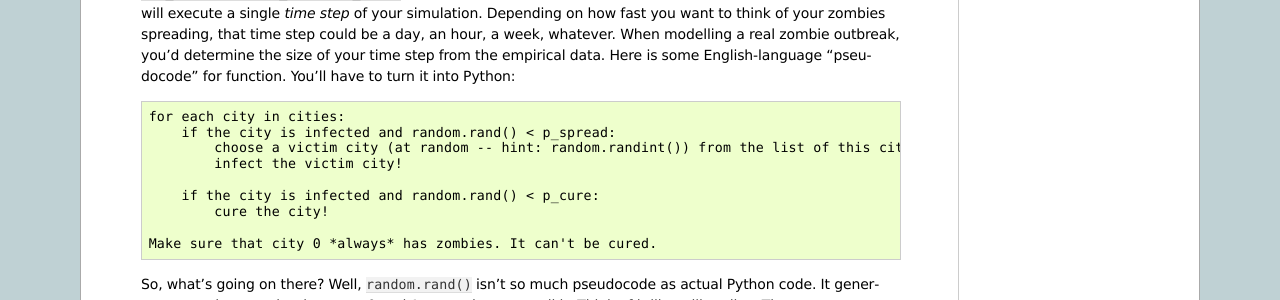
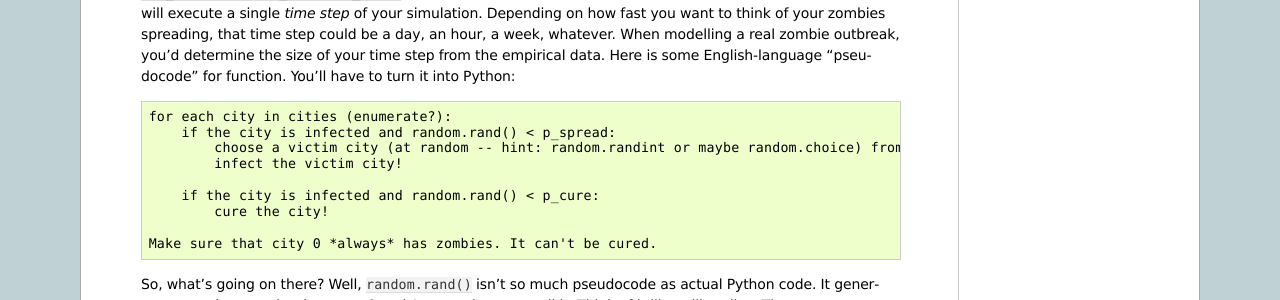
Before and after one commit to jameshughes89/cs101, a Sphinx documentation site: the page built from source/asn2.rst, in a window 1280 px wide and 900 px high, scrolled down 5083 px. Shown: the part 151-451 px from the top of the window. Built offline with Sphinx 7.4.7, drawn with Linux system fonts in a browser that asks for light colours.

Commit message:
Include choice and enumerate

```diff
--- a/source/asn2.rst
+++ b/source/asn2.rst
@@ -142,9 +142,9 @@ Write the following functions:
 
 3. ``sim_step(cities,p_spread,p_cure)``. This is the most important function in the assignment. This function will execute a single *time step* of your simulation. Depending on how fast you want to think of your zombies spreading, that time step could be a day, an hour, a week, whatever. When modelling a real zombie outbreak, you'd determine the size of your time step from the empirical data. Here is some English-language "pseudocode" for function. You'll have to turn it into Python::
 
-    for each city in cities:
+    for each city in cities (enumerate?):
         if the city is infected and random.rand() < p_spread:
-            choose a victim city (at random -- hint: random.randint()) from the list of this city's neighbours
+            choose a victim city (at random -- hint: random.randint or maybe random.choice) from the list of this city's neighbours
             infect the victim city!
 
         if the city is infected and random.rand() < p_cure:
```
